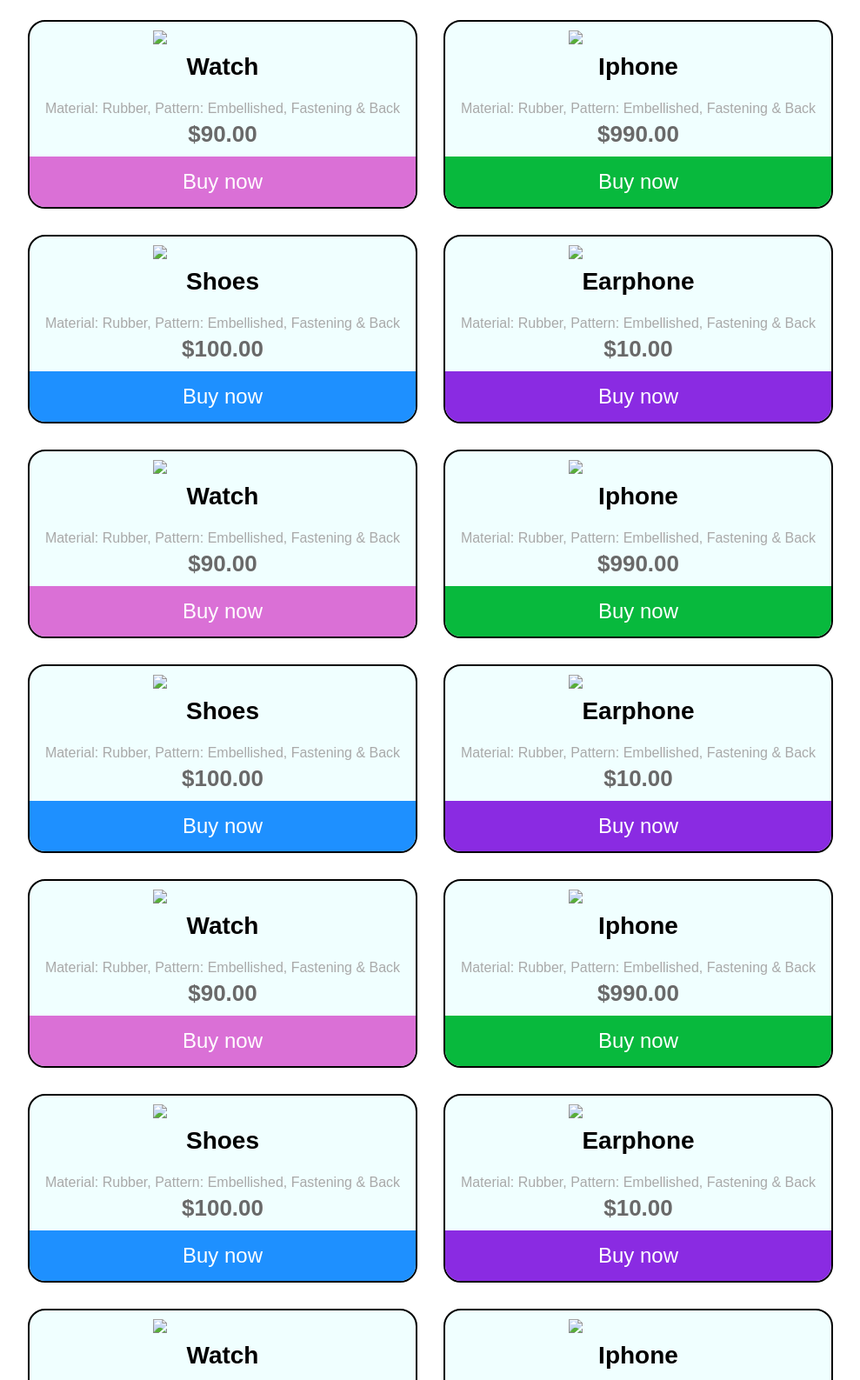
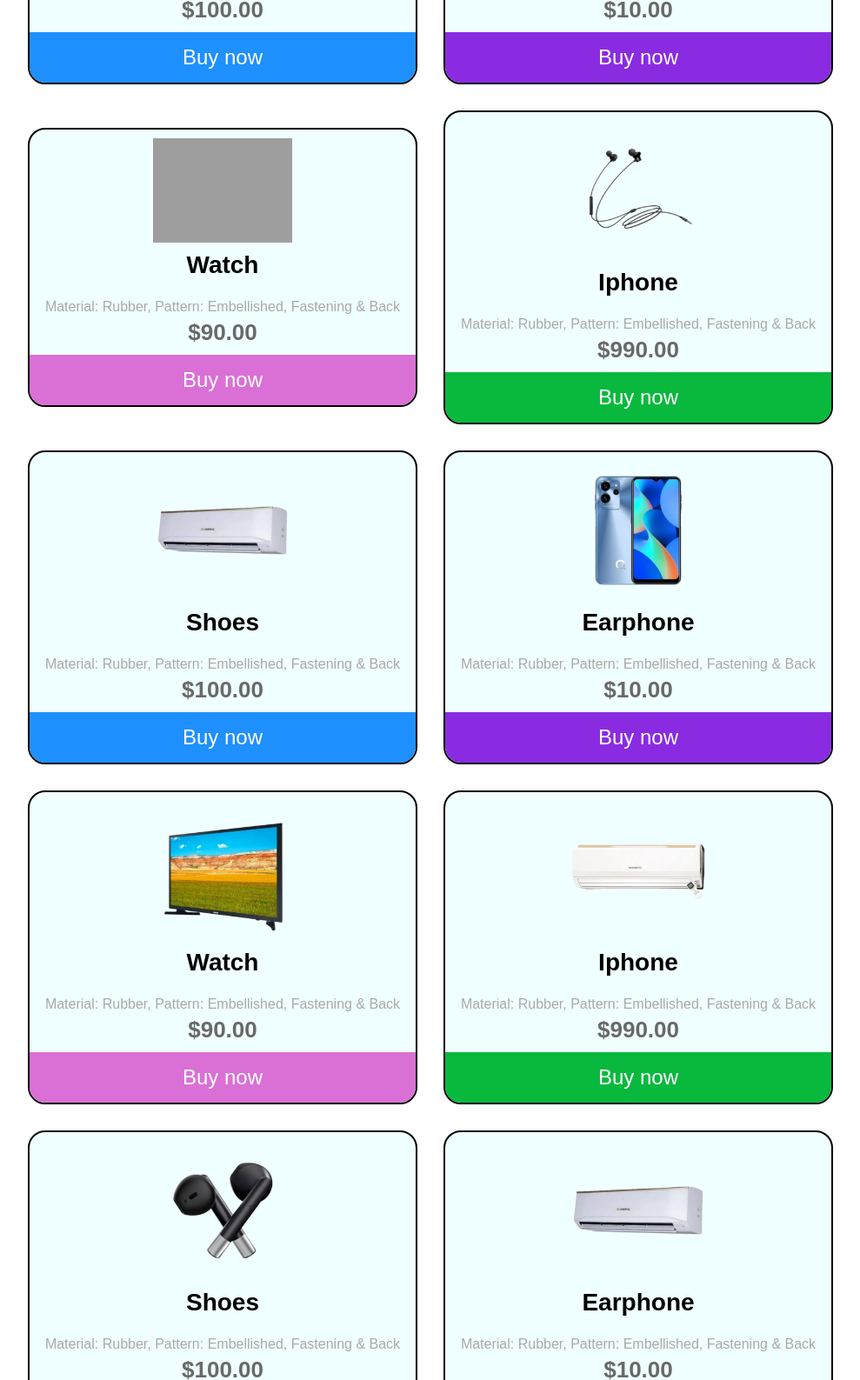
Before and after one commit to shakilsarkar12/E-Commerce-website, a plain HTML site: page index.html in a window 1280 px wide. Shown: the part 2450-4037 px from the top of the page at 87% size, without its empty margins (145-1134 px from the left). Drawn offline with Linux system fonts and the light colour scheme; the site is published under a folder, as on GitHub Pages, so addresses that start at the root find nothing.

Commit message:
Update index.html

```diff
--- a/index.html
+++ b/index.html
@@ -106,7 +106,7 @@
     </div>
 
      <div class="content">
-      <img src="/img/ep8.png">
+      <img src="img/ep8.png">
       <h3>Shoes</h3>
       <p>Material: Rubber, Pattern: Embellished, Fastening & Back </p>
       <h6>$100.00</h6>
@@ -114,7 +114,7 @@
     </div>
 
     <div class="content">
-      <img src="/img/mobile5.png">
+      <img src="img/mobile5.png">
       <h3>Earphone</h3>
       <p>Material: Rubber, Pattern: Embellished, Fastening & Back </p>
       <h6>$10.00</h6>
@@ -122,7 +122,7 @@
     </div>
 
     <div class="content">
-      <img src="/img/tv4.png">
+      <img src="img/tv4.png">
       <h3>Watch</h3>
       <p>Material: Rubber, Pattern: Embellished, Fastening & Back </p>
       <h6>$90.00</h6>
@@ -130,7 +130,7 @@
     </div>
 
     <div class="content">
-      <img src="/img/ep3.png">
+      <img src="img/ep3.png">
       <h3>Iphone</h3>
       <p>Material: Rubber, Pattern: Embellished, Fastening & Back </p>
       <h6>$990.00</h6>
@@ -138,7 +138,7 @@
     </div>
 
      <div class="content">
-      <img src="/img/ac3.png">
+      <img src="img/ac3.png">
       <h3>Shoes</h3>
       <p>Material: Rubber, Pattern: Embellished, Fastening & Back </p>
       <h6>$100.00</h6>
@@ -146,7 +146,7 @@
     </div>
 
     <div class="content">
-      <img src="/img/mobile2.png">
+      <img src="img/mobile2.png">
       <h3>Earphone</h3>
       <p>Material: Rubber, Pattern: Embellished, Fastening & Back </p>
       <h6>$10.00</h6>
@@ -154,7 +154,7 @@
     </div>
 
     <div class="content">
-      <img src="/img/tv6.png">
+      <img src="img/tv6.png">
       <h3>Watch</h3>
       <p>Material: Rubber, Pattern: Embellished, Fastening & Back </p>
       <h6>$90.00</h6>
@@ -162,7 +162,7 @@
     </div>
 
     <div class="content">
-      <img src="/img/ac1.png">
+      <img src="img/ac1.png">
       <h3>Iphone</h3>
       <p>Material: Rubber, Pattern: Embellished, Fastening & Back </p>
       <h6>$990.00</h6>
@@ -170,7 +170,7 @@
     </div>
 
      <div class="content">
-      <img src="/img/ep6.png">
+      <img src="img/ep6.png">
       <h3>Shoes</h3>
       <p>Material: Rubber, Pattern: Embellished, Fastening & Back </p>
       <h6>$100.00</h6>
@@ -178,7 +178,7 @@
     </div>
 
     <div class="content">
-      <img src="/img/ac3.png">
+      <img src="img/ac3.png">
       <h3>Earphone</h3>
       <p>Material: Rubber, Pattern: Embellished, Fastening & Back </p>
       <h6>$10.00</h6>
@@ -186,7 +186,7 @@
     </div>
 
     <div class="content">
-      <img src="/img/mobile2.png">
+      <img src="img/mobile2.png">
       <h3>Watch</h3>
       <p>Material: Rubber, Pattern: Embellished, Fastening & Back </p>
       <h6>$90.00</h6>
@@ -194,7 +194,7 @@
     </div>
 
     <div class="content">
-      <img src="/img/mobile4.png">
+      <img src="img/mobile4.png">
       <h3>Iphone</h3>
       <p>Material: Rubber, Pattern: Embellished, Fastening & Back </p>
       <h6>$990.00</h6>
@@ -202,7 +202,7 @@
     </div>
 
     <div class="content">
-      <img src="/img/ep5.png">
+      <img src="img/ep5.png">
       <h3>Shoes</h3>
       <p>Material: Rubber, Pattern: Embellished, Fastening & Back </p>
       <h6>$100.00</h6>
@@ -210,7 +210,7 @@
     </div>
 
     <div class="content">
-      <img src="/img/tv4.png">
+      <img src="img/tv4.png">
       <h3>Earphone</h3>
       <p>Material: Rubber, Pattern: Embellished, Fastening & Back </p>
       <h6>$10.00</h6>
@@ -218,7 +218,7 @@
     </div>
 
     <div class="content">
-      <img src="/img/tv6.png">
+      <img src="img/tv6.png">
       <h3>Watch</h3>
       <p>Material: Rubber, Pattern: Embellished, Fastening & Back </p>
       <h6>$90.00</h6>
@@ -226,7 +226,7 @@
     </div>
 
     <div class="content">
-      <img src="/img/ep1.png">
+      <img src="img/ep1.png">
       <h3>Iphone</h3>
       <p>Material: Rubber, Pattern: Embellished, Fastening & Back </p>
       <h6>$990.00</h6>
```
